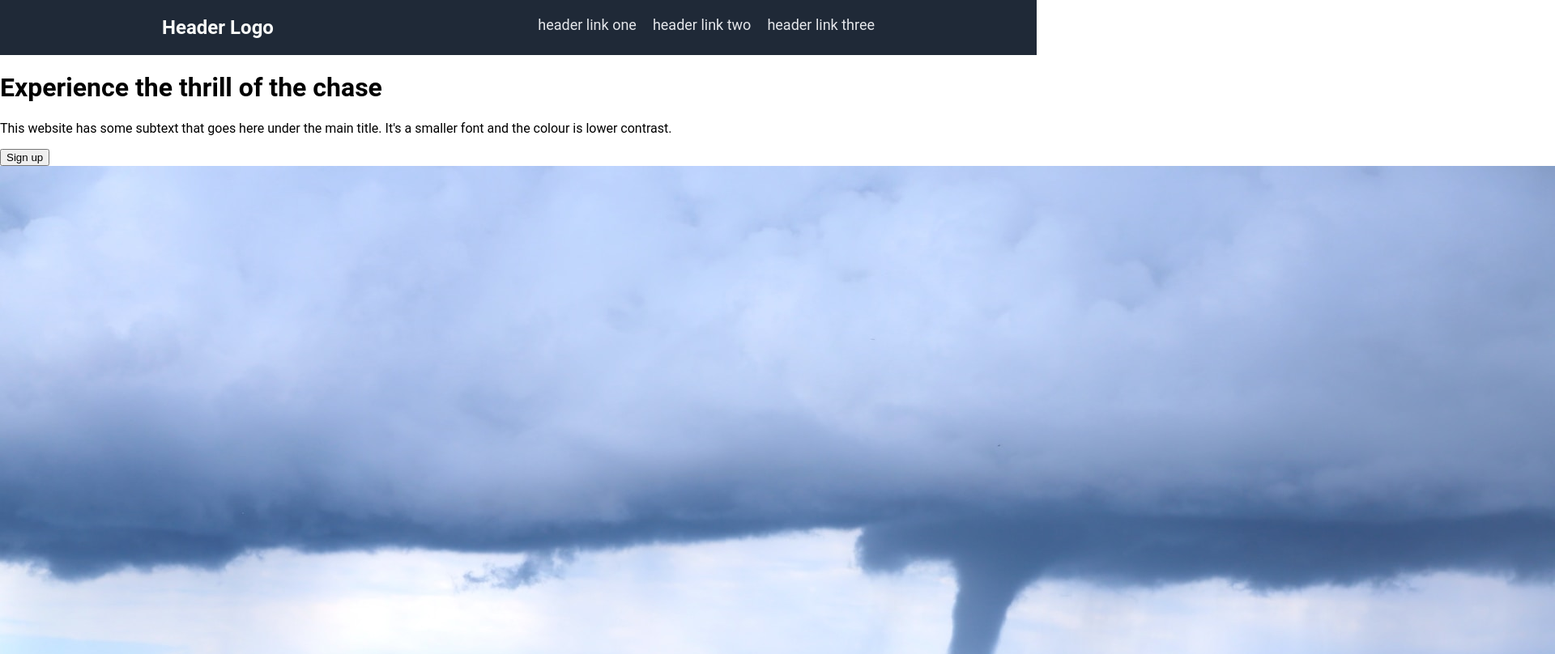
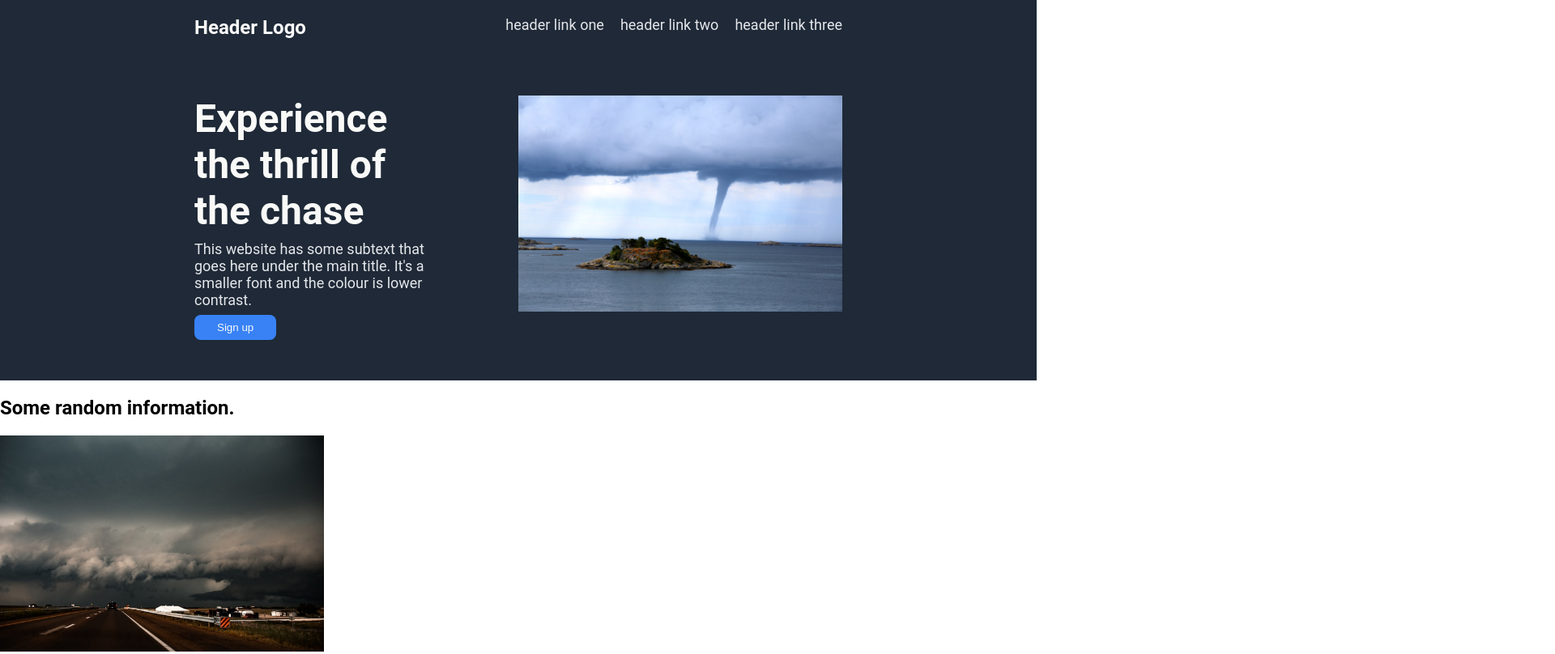
Before and after one commit to karleenheong/odin-landing-page, a plain HTML site: page index.html in a window 1280 px wide. Shown: the top 808 px of the page at 81% size, 1920 px wide, since content can reach past the window. Drawn offline with Linux system fonts and the light colour scheme.

Commit message:
Style hero section

```diff
--- a/index.html
+++ b/index.html
@@ -20,10 +20,14 @@
 
     <div class="hero">
 
+      <div class="hero-content">
         <h1>Experience the thrill of the chase</h1>
         <p>This website has some subtext that goes here under the main title. It's a smaller font and the colour is lower contrast.</p>
         <button>Sign up</button>
-        <img src="./images/tornado.jpg">
+      </div>
+        <div>
+          <img src="./images/tornado.jpg">
+        </div>
 
     </div>
 
--- a/styles.css
+++ b/styles.css
@@ -19,13 +19,18 @@ a {
   color: #E5E7EB;
 }
 
+img {
+  width: 400px;
+  height: auto;
+}
+
 
 /* Header */
 .header {
   background-color: #1f2937;
   display: flex;
   justify-content: space-between;
-  padding: 20px 200px;
+  padding: 20px 240px;
 }
 
 .logo {
@@ -34,8 +39,42 @@ a {
   font-weight: 600;
 }
 
+/* Hero */
+.hero {
+  background-color: #1f2937;
+  display: flex;
+  padding: 50px 240px;
+}
 
-/* Hero */
+h1 {
+  font-size: 48px;
+  font-weight: extra-bold;
+  color: #F9FAF8;
+  margin: 0;
+}
+
+.hero p {
+  font-size: 18px;
+  color: #E5E7EB;
+  margin: 0;
+}
+
+.hero-content {
+  margin-right: 100px;
+  display: flex;
+  flex-direction: column;
+  justify-content: flex-start;
+  align-items: flex-start;
+  gap: 8px;
+}
+
+button {
+  background-color: #3882F6;
+  color: #F9FAF8;
+  padding: 8px 28px;
+  border-radius: 8px;
+  border: none;
+}
 
 /* Info */
 
```
